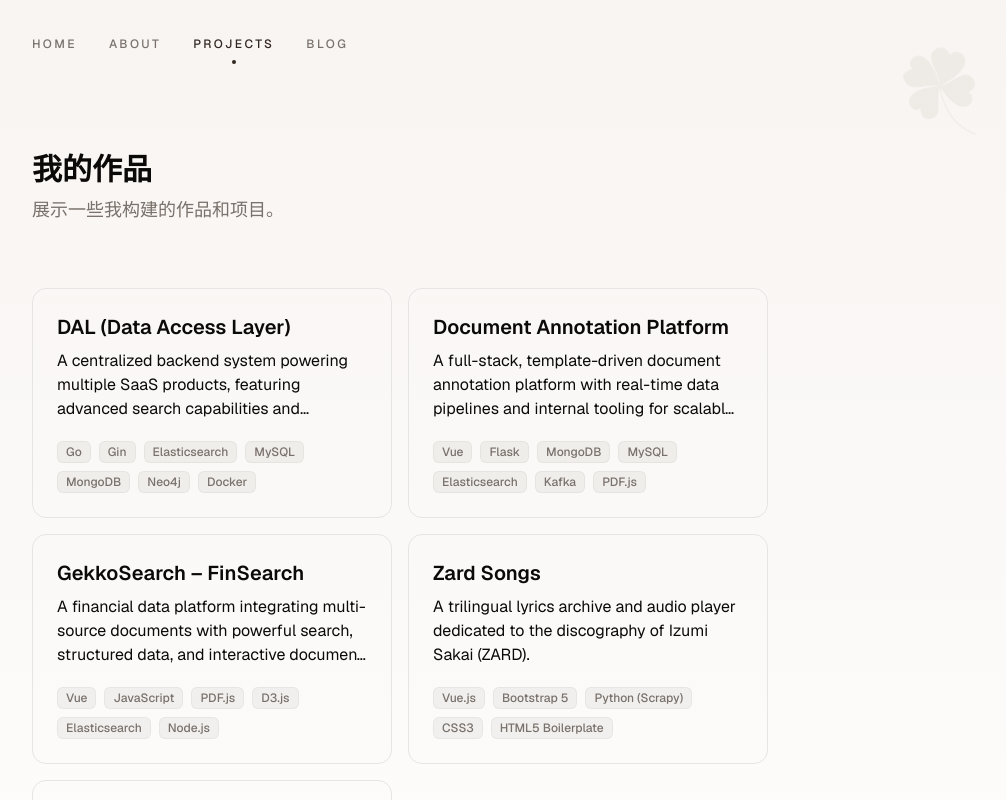
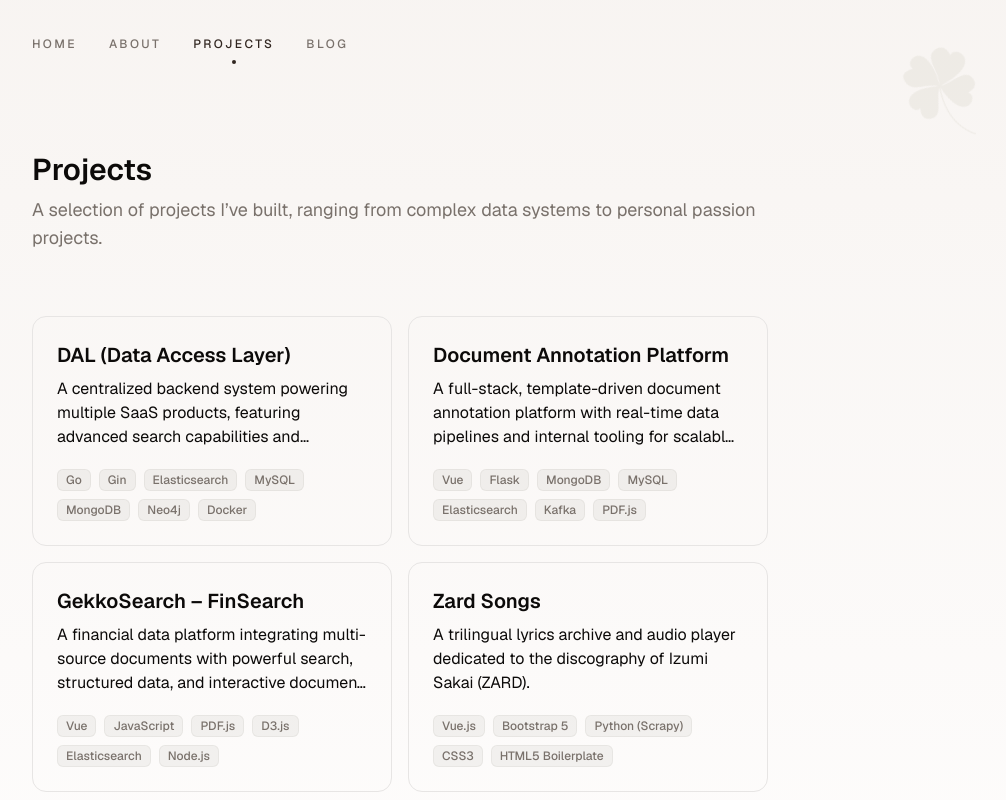
Before and after one commit to coolKIH/hao-portfolio, a Next.js app: page /projects in a window 1280 px wide. Shown: the top 800 px of the page, without its empty margins (240-1246 px from the left). Built offline with nearby package versions, Linux system fonts and the light colour scheme.

Commit message:
refactor(projects): translate Projects page to English
- Change "我的作品" to "Projects"
- Update subtitle to clearly communicate these are selected projects
- Better reflect both professional and personal work

```diff
--- a/src/app/projects/page.tsx
+++ b/src/app/projects/page.tsx
@@ -12,9 +12,12 @@ export default function Projects() {
     return (
         <div className="space-y-4">
             <div className="mb-16">
-                <h1 className="text-3xl font-semibold text-foreground">我的作品</h1>
-                <p className="mt-2 text-lg text-muted-foreground">展示一些我构建的作品和项目。</p>
+                <h1 className="text-3xl font-semibold text-foreground">Projects</h1>
+                <p className="mt-2 text-lg text-muted-foreground">
+                    A selection of projects I&rsquo;ve built, ranging from complex data systems to personal passion projects.
+                </p>
             </div>
+
             <div className="grid gap-4 md:grid-cols-2">
                 {projects.map((p) => (
                     <ProjectCard
```
